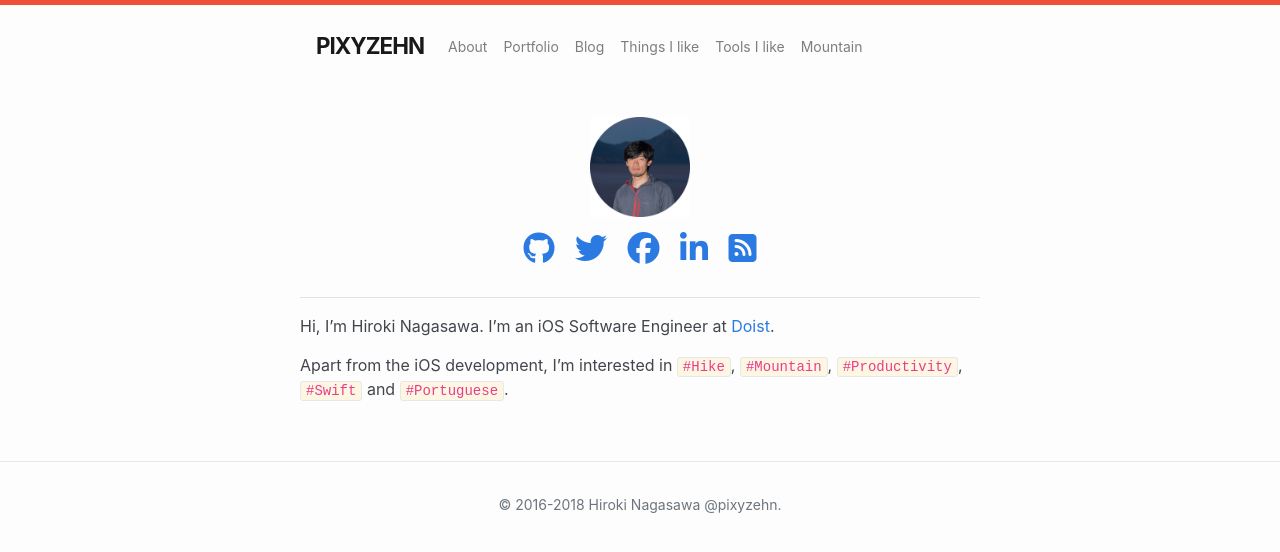
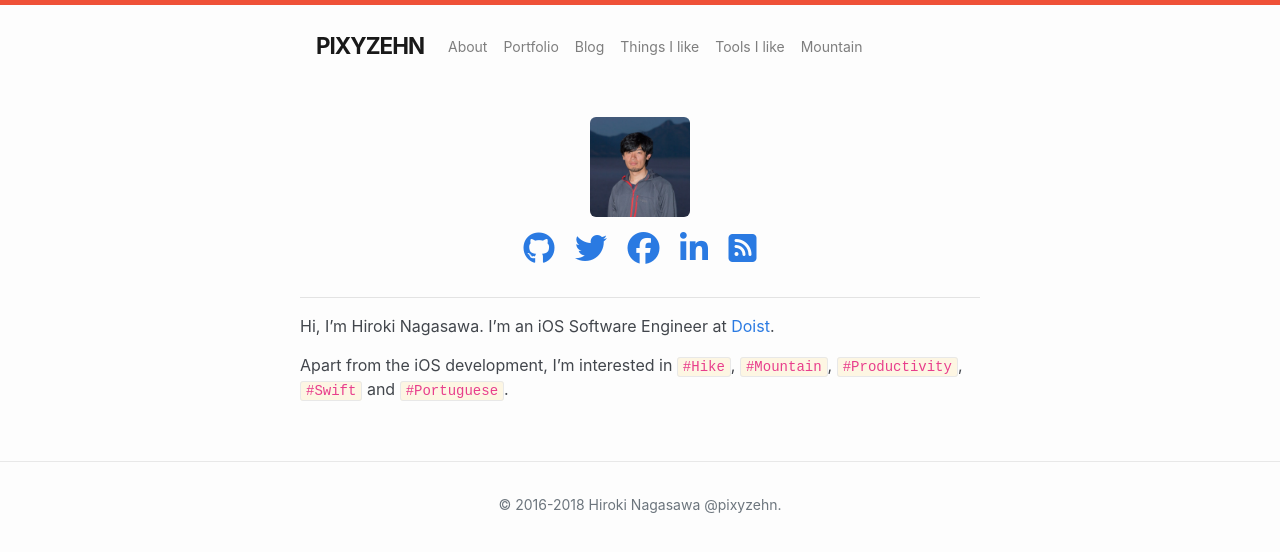
Before and after one commit to pixyzehn/pixyzehn.com, a Jekyll site: the page built from about.md, in a window 1280 px wide. Shown: the top 552 px of the page. Built offline with Jekyll 4.4.1, drawn with Linux system fonts in a browser that asks for light colours; nearby versions of some CDN libraries; library files that are not in the unit come from our copies.

Commit message:
Fix profile image issue

```diff
--- a/_sass/_layout.scss
+++ b/_sass/_layout.scss
@@ -263,6 +263,7 @@
 .profile-image {
     margin: 0 auto;
     display: block;
+    border-radius: 6px!important;
 }
 
 /**
```
Also changed, not shown: assets/profile.jpg.
